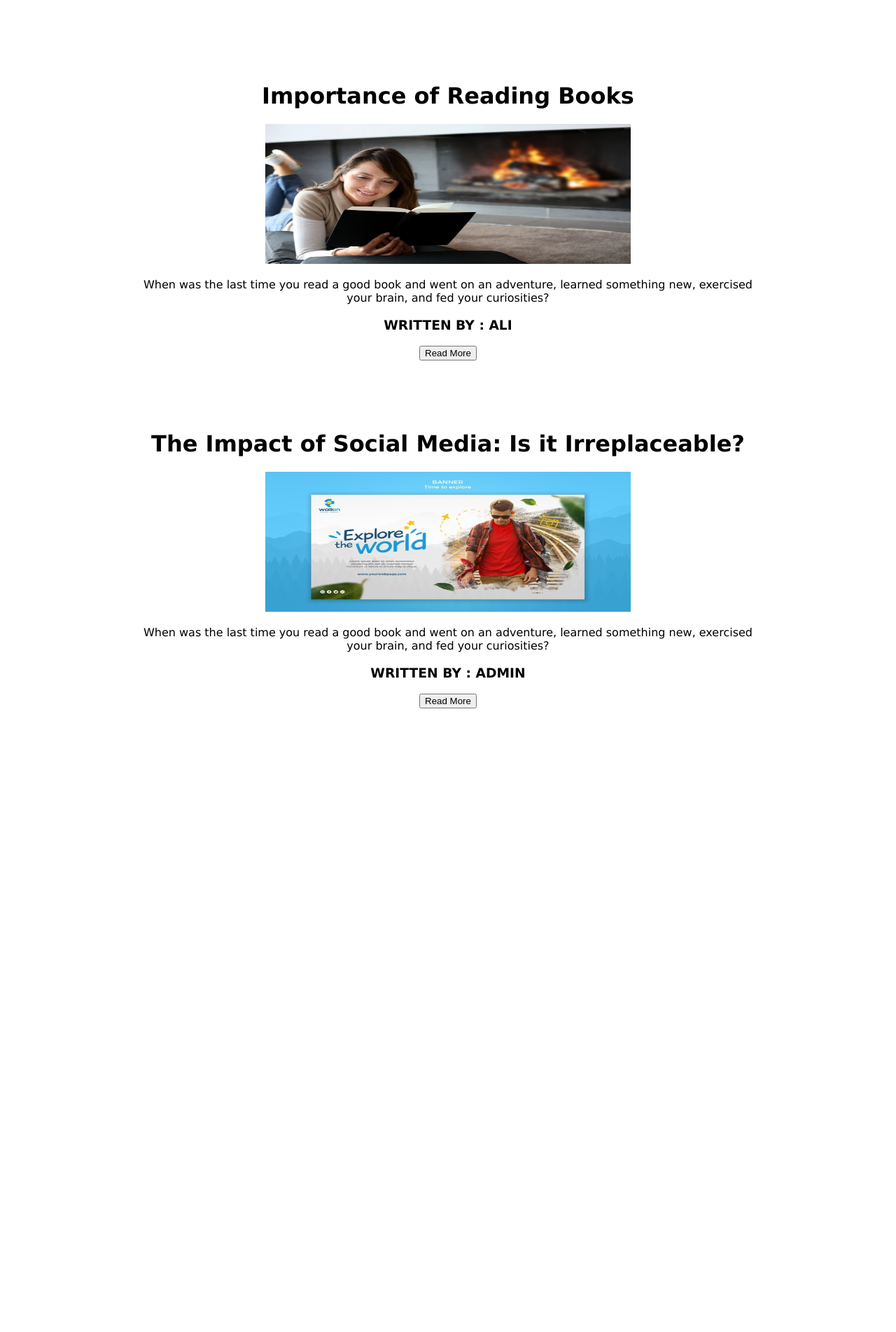
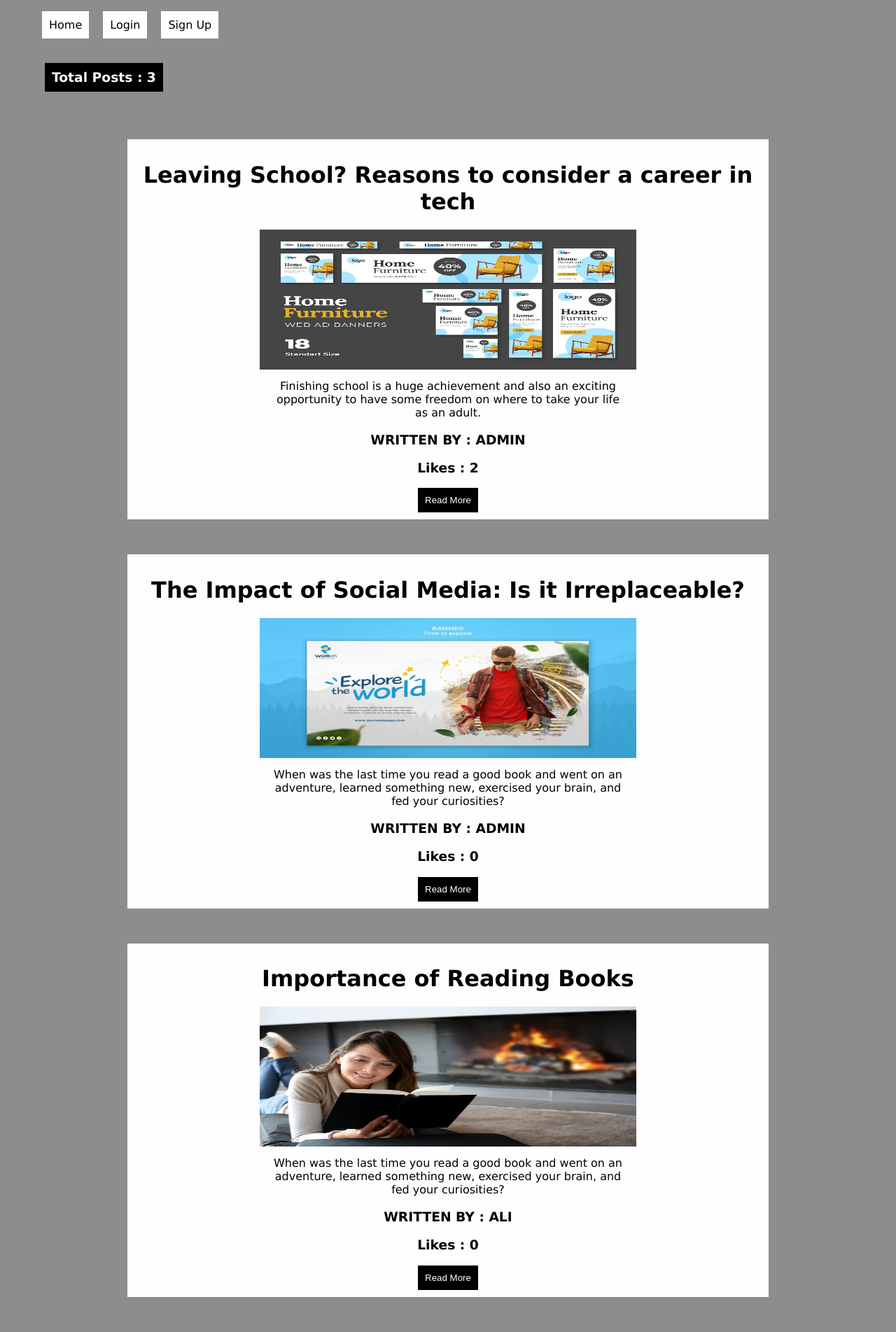
Before and after one commit to RazaRaaz/Django_Blog, a Django app: page / in a window 1280 px wide. Shown: the whole page at 70% size. Before the commit the page ends 1130 px from the top, so only its background shows below. Run offline with Django 3.2, Linux system fonts and the light colour scheme; data comes from the database, SQL or seed files in the repository.

Commit message:
Authentication setup and view for registration

```diff
--- a/blog/admin.py
+++ b/blog/admin.py
@@ -3,6 +3,6 @@ from .models import Blog, Comment
 
 
 class BlogAdmin(admin.ModelAdmin):
-       list_display = ["owner", "title", "body", "created_time", "get_likes"]
+       list_display = ["id", "owner", "title", "body", "created_time", "get_likes"]
 
 admin.site.register(Blog, BlogAdmin)
--- a/blog/models.py
+++ b/blog/models.py
@@ -14,6 +14,9 @@ class Blog(models.Model):
        def get_likes(self):
               return "\n".join([str(p) for p in self.like.all()])
 
+       class Meta:
+              ordering = ['-id']
+
 
 class Comment(models.Model):
        owner = models.ForeignKey(User, on_delete=models.CASCADE)
--- /dev/null
+++ b/blog/static/styles/home.css
@@ -0,0 +1,77 @@
+body{
+       margin: 0px;
+       padding: 0px;
+       font-family: Verdana, Geneva, Tahoma, sans-serif;
+       background: rgb(141, 141, 141);
+
+}
+
+/* for navbar styles */
+
+.navbar{
+       padding: 10px;
+}
+
+.navbar ul{
+       display: flex;
+       list-style: none;
+}
+
+.navbar ul li{
+       margin: 0 10px;
+}
+
+.navbar ul li a{
+       text-decoration: none;
+       padding: 10px;
+       background: rgb(255, 255, 255);
+       color: rgb(0, 0, 0);
+}
+
+/* for blog posts */
+
+.total{
+       margin-left: 5%;
+       background: black;
+       display: inline-block;
+       padding: 10px;
+       color: white;
+}
+
+.posts{
+       width: 100%;
+       text-align: center;
+}
+.post{
+       width: 70%;
+       margin: 50px auto;
+       background: rgb(255, 253, 253);
+       padding: 10px;
+}
+
+.title{
+       text-decoration: none;
+       color: black;
+}
+.post_s_body{
+       max-width: 500px;
+       margin: 10px auto;
+}
+
+.read_more{
+       background: black;
+       border: none;
+       padding: 10px;
+}
+
+.read_more a{
+       color: white;
+       text-decoration: none;
+}
+
+
+@media (max-width:800px){
+       .post img{
+              width: 90%;
+       }
+}
--- /dev/null
+++ b/blog/static/styles/login.css
@@ -0,0 +1,5 @@
+body{
+       margin: 0;
+       padding: 0;
+       font-family: Verdana, Geneva, Tahoma, sans-serif;
+}
--- a/blog/urls.py
+++ b/blog/urls.py
@@ -2,6 +2,10 @@ from django.urls import path
 from . import views
 
 
+
+
 urlpatterns = [
-       path("", views.HomeView.as_view(), name="home")
+       path("", views.HomeView.as_view(), name="home"),
+       path("register/", views.RegisterView.as_view(), name="register"),
+       path("posts/<int:pk>", views.PostDetailView.as_view(), name="post_detail")
 ]
--- a/blog/views.py
+++ b/blog/views.py
@@ -1,13 +1,68 @@
-from django.shortcuts import render, get_list_or_404
+from django.shortcuts import render, get_list_or_404, get_object_or_404, redirect
 from django.views import generic
+from django.contrib.auth.models import User
 from .models import Blog, Comment
+from .forms import RegisterForm
+
+
 
 
 class HomeView(generic.View):
 
     def get(self, request):
        posts = get_list_or_404(Blog)
+       total = Blog.objects.all().count()
        data = {
-              "posts":posts
+              "posts":posts,
+              'total':total
        }
        return render(request, 'home.html', context=data)
+
+
+class PostDetailView(generic.View):
+
+    def get(self, request, pk):
+       post = get_object_or_404(Blog, pk=pk)
+
+       data = {
+              "post":post,
+       }
+       return render(request, 'post_detail.html', context=data)
+
+
+class RegisterView(generic.View):
+    def get(self, request):
+       form = RegisterForm()
+       data = {
+              "form":form
+       }
+       return render(request, 'registration/register.html', context=data)
+
+    def post(self, request):
+
+       form = RegisterForm(request.POST)
+
+       if form.is_valid():
+
+              username = form.data['user_name']
+              email = form.data['email']
+              password = form.data['password']
+
+              if User.objects.filter(username=username) or User.objects.filter(username=username)  :
+                     return render(
+                            request,
+                            'registration/register.html',
+                            context = {
+                                   'error':"User Already Exists!",
+                                   "form":RegisterForm()
+                            }
+                     )
+
+              else:
+                     user = User.objects.create_user(
+                            username,
+                            email,
+                            password
+                     )
+                     user.save()
+                     return redirect('/')
--- a/blogging/settings.py
+++ b/blogging/settings.py
@@ -122,3 +122,5 @@ STATIC_URL = '/static/'
 
 MEDIA_URL = '/media/'
 MEDIA_ROOT = 'media'
+
+LOGIN_REDIRECT_URL = '/'
--- a/blogging/urls.py
+++ b/blogging/urls.py
@@ -6,5 +6,6 @@ from . import settings
 
 urlpatterns = [
     path('admin/', admin.site.urls),
+    path('accounts/', include('django.contrib.auth.urls')),
     path('', include('blog.urls'))
 ] + static(settings.MEDIA_URL, document_root=settings.MEDIA_ROOT)
--- a/templates/home.html
+++ b/templates/home.html
@@ -1,40 +1,35 @@
 <!DOCTYPE html>
 <html lang="en">
 <head>
-       <style>
-              body{
-                     padding: 10px;
-                     font-family: Verdana, Geneva, Tahoma, sans-serif;
-                     text-align: center;
-              }
-              .posts{
-                     width: 100%;
-              }
-              .post{
-                     width: 70%;
-                     margin: 100px auto;
-              }
-              a{
-                     text-decoration: none;
-                     color: black;
-              }
-       </style>
+
        <meta charset="UTF-8">
        <meta name="viewport" content="width=device-width, initial-scale=1.0">
        <title>Home</title>
        {% load static %}
+       <link rel="stylesheet" href="{% static '/styles/home.css' %}">
 </head>
 <body>
+       <nav class="navbar">
+              <ul>
+                     <li><a href="">Home</a></li>
+                     <li><a href="{% url 'login' %}">Login</a></li>
+                     <li><a href="{% url 'register' %}">Sign Up</a></li>
+              </ul>
+       </nav>
+       <h3 class="total">Total Posts : {{ total }}</h3>
        <div class="posts">
               {% for post in posts %}
                      <div class="post">
-                            <a href=""><h1 class="post_title">{{ post.title }}</h1></a>
+                            <a class="title" href="posts/{{ post.id }}"><h1 class="post_title">{{ post.title }}</h1></a>
                             <img width="60%" height="200px" src="{{post.blog_img.url}}" alt="">
-                            <p class="post_body">{{ post.short_body }}</p>
+                            <p class="post_s_body">{{ post.short_body }}</p>
                             <h3 style="text-transform: uppercase;">Written by : {{ post.owner }}</h3>
-                            <button><a href="">Read More</a></button>
+                            <h3 class="likes">Likes : {{ post.get_likes | wordcount }}</h3>
+                            <button class="read_more"><a href="posts/{{ post.id }}">Read More</a></button>
                      </div>
               {% endfor %}
        </div>
+
+
 </body>
 </html>
```
Also changed, not shown: blog/forms.py (added, +7 -0 lines), blog/static/styles/detail.css (added, +47 -0 lines), requirements.txt (added, +63 -0 lines), templates/post_detail.html (added, +22 -0 lines), templates/registration/login.html (added, +17 -0 lines), templates/registration/register.html (added, +17 -0 lines), db.sqlite3, media/media/04b57a505fa8b1eb23b32ac9081cb459.png (added).
